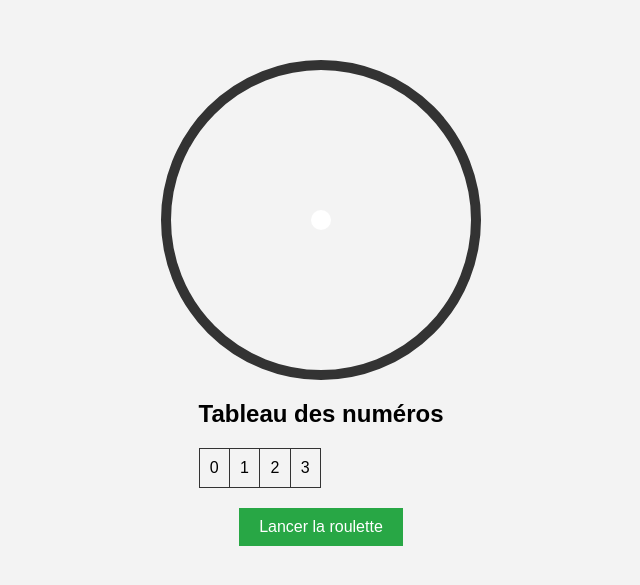
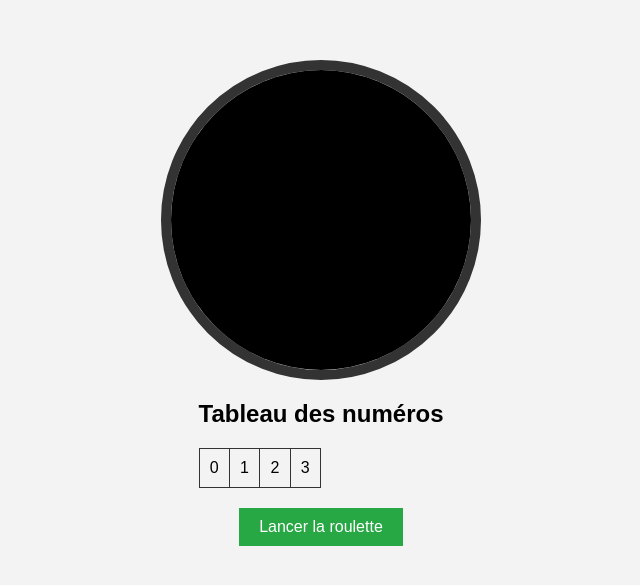
Before and after one commit to Cali2111/Free-Roulette, a plain HTML site: page index.html in a window 1280 px wide. Shown: the part 105-690 px from the top of the page, without its empty margins (319-959 px from the left). Drawn offline with Linux system fonts and the light colour scheme.

Commit message:
Update style.css

```diff
--- a/style.css
+++ b/style.css
@@ -21,8 +21,8 @@ body {
 #roulette-wheel {
     width: 100%;
     height: 100%;
-    background-image: url('roulette-wheel.png'); /* Image d'une vraie roulette */
-    background-size: cover;
+    background-color: #000; /* Remplace temporairement l'image par une couleur */
+}    background-size: cover;
     position: relative;
 }
 
```
